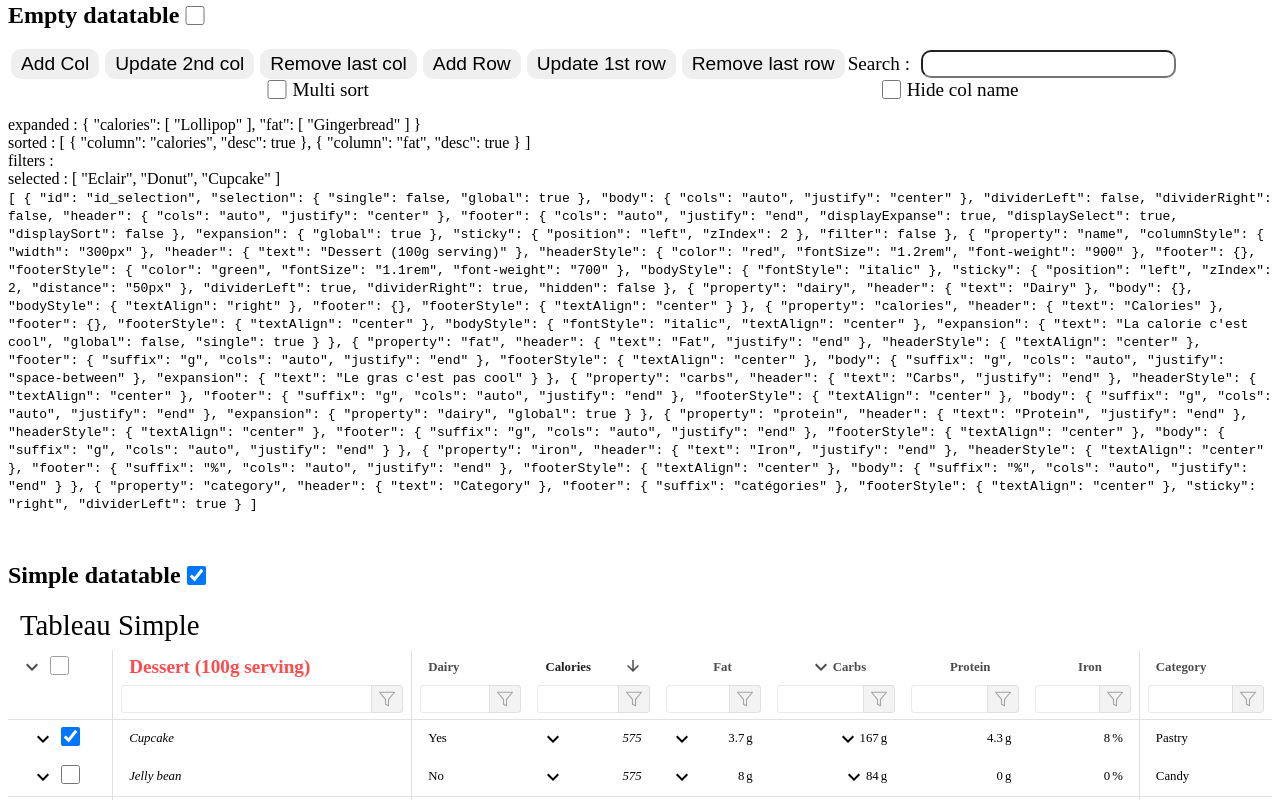
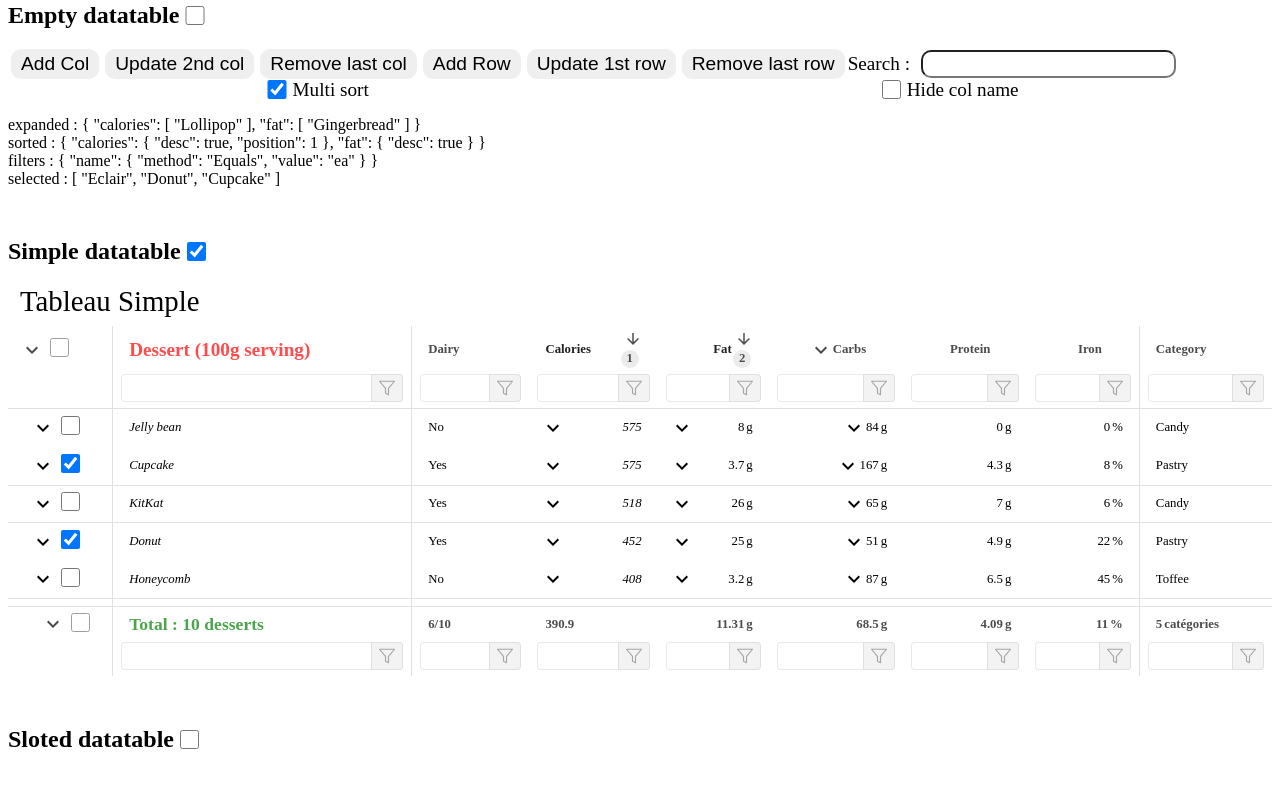
Before and after one commit to BOISSARD/vue3-bc-datatable, a Vue app: page / in a window 1280 px wide. Shown: the part 160-960 px from the top of the page. Built offline with nearby package versions, Linux system fonts and the light colour scheme.

Commit message:
Refactored a bit sort props format

```diff
--- a/src/App.vue
+++ b/src/App.vue
@@ -42,7 +42,8 @@
 	<div :style="{ width: '100%' }">sorted : {{ sorted }}</div>
 	<div :style="{ width: '100%' }">filters : {{ search }} {{ filters }}</div>
 	<div :style="{ width: '100%' }">selected : {{ selected }}</div>
-	<code>{{ headers }}</code>
+	<!-- <code>{{ headers }}</code> -->
+	<!-- <code>{{ items }}</code> -->
 	</template>
 
 <h2 id="tabSimple">Simple datatable <input type="checkbox" v-model="tabSimple"></h2>
@@ -73,7 +74,7 @@
 		v-model:select="selected"
 
 		:search="search"
-		v-model:filter="filters"
+		v-model:filters="filters"
 		:displayFilters="true"
 
 		v-model:expand="expanded"
@@ -108,7 +109,7 @@
 	v-model:select="selected"
 
 	:search="search"
-	v-model:filter="filters"
+	v-model:filters="filters"
 
 	v-model:expand="expanded"
 >
@@ -122,7 +123,8 @@
 	<!-- <template #progress="{ dense: densed, dark: darken }" class="px-1">
 		<v-progress-linear color="primary" :height="densed ? 3 : 6" :dark="darken" indeterminate rounded striped />
 	</template> -->
-	<template #progress="{ dense: densed, dark: darken }">
+	<template #progress="{ density: densed, dark: darken }">
+		density: {{ densed }} dark: {{ darken }}
 		<div style="width: 100%; text-align: center; font-size: 1.3rem;" class="divider">Loading...</div>
 	</template>
 
@@ -191,7 +193,7 @@
 import { ref, computed } from "vue"
 import moment from "moment"
 
-import { Datatable, DatatableCell, DatatableColumn, DatatableRow, DatatableSelection } from "./components"
+import { Datatable, DatatableCell, DatatableColumn, DatatableFilter, DatatableRow, DatatableSelection, DatatableSort } from "./components"
 
 const debug = ref(false)
 const densities = { "100": 100, "null": null, "default": "default", "compact": "compact", "comfortable": "comfortable" }
@@ -199,7 +201,7 @@ const density = ref("default")
 const empty = ref(false)
 const dark = ref(false)
 const loading = ref(false)
-const multiSort = ref(false)
+const multiSort = ref(true)
 const hideCol = ref(false)
 
 const tabEmpty = ref(false)
@@ -208,11 +210,13 @@ const tabSloted = ref(false)
 const tabNested = ref(false)
 
 //#region		Table with desserts
-const sorted = ref([{ column: 'calories', desc: true }, { column: 'fat', desc: true }])
 const search = ref("")
-const filters = ref(null)
+// const sorted = ref<DatatableSort>([{ column: 'calories', desc: true }, { column: 'fat', desc: true }])
+const sorted = ref<DatatableSort>({ 'calories': { desc: true, position: 1 }, 'fat': { desc: true } })
+// const filters = ref<DatatableFilter>([{ column: "name", method: "Equals", value: "ea" }])
+const filters = ref<DatatableFilter>({ 'name': { method: "Equals", value: "ea" } })
+const expanded = ref({ 'calories': ['Lollipop'], 'fat': ['Gingerbread'] })
 const selected = ref<DatatableSelection>(["Eclair", "Donut", "Cupcake"])
-const expanded = ref({ 'calories': ['Lollipop'], 'fat': ['Gingerbread'] })
 
 // const headers = computed<Partial<DatatableColumn>[]>(() => ([
 const headers = ref<Partial<DatatableColumn>[]>([
@@ -259,13 +263,13 @@ function countBy(array, iteratee = val => val) {
 
 type Item = { name:string, calories:number, fat:number, carbs:number, protein:number, iron:number, category:string, dairy:boolean } | { [key:string]: any }
 const items = ref<Array<Item>>([
+	{ name: 'Lollipop', calories: 392, fat: 0.2, carbs: 98, protein: 0, iron: 0.02, category: 'Candy', dairy: false }, // , style: { height: "100px", border: "thin solid red" }
 	{ name: 'Cupcake', calories: 575, fat: 3.7, carbs: 167, protein: 4.3, iron: 0.08, category: 'Pastry', dairy: true },
 	{ name: 'Jelly bean', calories: 575, fat: 8.0, carbs: 84, protein: 0.0, iron: 0, category: 'Candy', dairy: false },
 	{ name: 'KitKat', calories: 518, fat: 26.0, carbs: 65, protein: 7, iron: 0.06, category: 'Candy', dairy: true, dividerTop: true, dividerBottom: true},
 	{ name: 'Donut', calories: 452, fat: 25.0, carbs: 51, protein: 4.9, iron: 0.22, category: 'Pastry', dairy: true },
 	{ name: 'Honeycomb', calories: 408, fat: 3.2, carbs: 87, protein: 6.5, iron: 0.45, category: 'Toffee', dairy: false, dividerBottom: true, },
 	{ name: 'Frozen Yogurt', calories: 159, fat: 6.0, carbs: 24, protein: 4.0, iron: 0.01, category: 'Ice cream', dairy: true, },
-	{ name: 'Lollipop', calories: 392, fat: 0.2, carbs: 98, protein: 0, iron: 0.02, category: 'Candy', dairy: false }, // , style: { height: "100px", border: "thin solid red" }
 	{ name: 'Gingerbread', calories: 356, fat: 16.0, carbs: 49, protein: 3.9, iron: 0.16, category: 'Cookie', dairy: false, },
 	{ name: 'Eclair', calories: 237, fat: 16.0, carbs: 23, protein: 6.0, iron: 0.075, category: 'Cookie', dairy: true },
 	{ name: 'Ice cream sandwich', calories: 237, fat: 9.0, carbs: 37, protein: 4.3, iron: 0.01, category: 'Ice cream', dairy: true },
--- a/src/components/datatable.vue
+++ b/src/components/datatable.vue
@@ -124,7 +124,7 @@
                                                     :expanded="getExpandedValue(column, row)" :value="format(column, row)"
                                                 >
 
-                                                    <slot :name="`cell-${column.id}`"
+                                                    <slot :name="`cell-${column.id}-body`"
                                                         :row="row"
                                                         :whatPropId="whatPropId"
                                                         :displaying="getRows"
@@ -207,7 +207,8 @@
                                                 <DatatableCell v-else
                                                     :id="generateKey(`expansion-${identifiant}_${expansion}-${getId(row)}`, column)"
                                                     :colspan="getColumns.length"
-                                                    :class="[{ 'table-expansion-first-row': i == 0 && length > 1, 'table-expansion-last-row': i == length - 1 && length > 1, 'table-expansion-only-row': length == 1, },
+                                                    :class="[
+                                                        { 'table-expansion-first-row': i == 0 && length > 1, 'table-expansion-last-row': i == length - 1 && length > 1, 'table-expansion-only-row': length == 1, },
                                                         //...(row.class ?? [])
                                                     ]"
                                                     :style="{ ...getSticky(column), ...getRowHeightFromDensity, }"
@@ -295,6 +296,7 @@ import {
     DatatableSticky,
     StyleProps,
 DatatableDividers,
+DatatableColumnSort,
 } from ".";
 import RerenderChecker from "./rerender-checker.vue"
 // #endregion
@@ -318,8 +320,8 @@ const props = withDefaults(
         sort?: DatatableSort; // La manière dont est trié le tableau au départ
         multiSort?: boolean;
         group?: DatatableGroup; // La manière dont sont groupées les lignes du tableau par une colonne
-        search?: string;
-        filter?: DatatableFilter; // La manière dont sont filtrées les lignes du tableau
+        // search?: string;
+        filters?: DatatableFilter; // La manière dont sont filtrées les lignes du tableau
         expand?: DatatableExpansion; // La manière dont sont étendus les lignes de certaines colonnes
         select?: DatatableSelection; // la manière dont selectionner des lignes
         // ** headers to footers
@@ -329,7 +331,6 @@ const props = withDefaults(
         displayFooter?: boolean;
         stick?: DatatableSticky;
         // ** Design
-        // dense?: boolean;
         density?: 'default' | 'comfortable' | 'compact' | number | null;
         dark?: boolean;
         dividers?: DatatableDividers;
@@ -392,7 +393,7 @@ const columns = ref<Array<Partial<DatatableColumn>>>([]);
 watch(
     () => props.columns,
     () => {
-        console.info(`${props.identifiant} watch props.columns :`, props.columns)
+        // console.info(`${props.identifiant} watch props.columns :`, props.columns)
         if (Array.isArray(props.columns)) {
             columns.value = cloneDeep(props.columns);
         } else {
@@ -403,7 +404,7 @@ watch(
 );
 
 const getColumns = computed<DatatableColumn[]>(() => {
-    console.log(`====================================\n${props.identifiant} getColumns :`, columns.value);
+    // console.log(`====================================\n${props.identifiant} getColumns :`, columns.value);
     if (!columns.value) return [];
     let retour = [];
 
@@ -421,9 +422,9 @@ const getColumns = computed<DatatableColumn[]>(() => {
     }
 
     /* Log Columns
-      console.groupCollapsed(`${props.identifiant} getColumns :`);
-      console.table(columns.value )
-      console.groupEnd(); //*/
+    console.groupCollapsed(`${props.identifiant} getColumns :`);
+    console.table(columns.value )
+    console.groupEnd(); //*/
 
     return retour;
     // return columns.value
@@ -436,7 +437,7 @@ let rows = ref<Array<Partial<DatatableRow>>>([]);
 watch(
     () => props.rows,
     () => {
-        console.info(`${props.identifiant} watch props.rows :`, props.rows)
+        // console.info(`${props.identifiant} watch props.rows :`, props.rows)
         if (Array.isArray(props.rows)) {
             rows.value = cloneDeep(props.rows);
         } else {
@@ -452,30 +453,35 @@ const getRows = computed(() => {
     let retour: Partial<DatatableRow>[] = [...rows.value];
 
     // /***   Filtre les élements suivant la recherche
-    if (props.search)
-        retour = retour.filter((r) => {
-            let includeFilter = false;
-            for (let col of getColumns.value) {
-                if (col.filter) {
-                    if (typeof col.filter === "function") {
-                        includeFilter = col.filter(props.search, r[col.id]);
-                    } else if (r[col.id]) {
-                        includeFilter = `${r[col.id]}`.match(new RegExp(props.search, "i"));
-                    }
-                    if (includeFilter) return true;
-                }
-            }
-            return false;
-        }); // */
+    // if (props.search)
+    //     retour = retour.filter((r) => {
+    //         let includeFilter = false;
+    //         for (let col of getColumns.value) {
+    //             if (col.filter) {
+    //                 if (typeof col.filter === "function") {
+    //                     includeFilter = col.filter(props.search, r[col.id]);
+    //                 } else if (r[col.id]) {
+    //                     includeFilter = `${r[col.id]}`.match(new RegExp(props.search, "i"));
+    //                 }
+    //                 if (includeFilter) return true;
+    //             }
+    //         }
+    //         return false;
+    //     }); // */
+
+    // /***   Filtre les élements suivant les filtres
+    // retour = retour.filter((r) => {
+    console.log(`${props.identifiant} watch props.rows, filters :`, props.filters)
+    // });
+    // */
 
     // /***   Trie les élements dans l'ordre
     retour.sort((s1: Partial<DatatableRow>, s2: Partial<DatatableRow>) => {
         let sortResult = 0;
-        // console.log(`${this.identifiant}`,this.sorting)
-        for (let s of sorting.value) {
-            let r1 = s1[s.column],
-                r2 = s2[s.column];
-            let col = getColumns.value.find((c: DatatableColumn) => c.id === s.column);
+        for (let s of Object.keys(sorting.value)) {
+            let r1 = s1[s],
+                r2 = s2[s];
+            let col = getColumns.value.find((c: DatatableColumn) => c.id === s);
             if (col) {
                 if (typeof col.sort == "boolean") {
                     if (typeof r1 === "string" && typeof r2 === "string")
@@ -493,7 +499,7 @@ const getRows = computed(() => {
             if (sortResult === undefined)
                 throw new Error(`Sort method ${col.sort} invalid for column ${col.id}`);
             if (sortResult == 0) continue;
-            if (s.desc) sortResult *= -1;
+            if (sorting.value[s].desc) sortResult *= -1;
             break;
         }
         return sortResult;
@@ -548,15 +554,37 @@ function format(
 //#endregion    ###     FILTER      ###
 
 //#region       ###     SORT     ###
-const sorting = ref<DatatableSort>([]);
+const sorting = ref<DatatableSort>({});
 
 function watchSortAndMultiSort() {
     if (!props.sort) return;
     if (!props.multiSort) {
-        sorting.value = props.sort.slice(0, 1);
+        const paires = Object.entries(props.sort);
+        if (paires.length) {
+            const premier = paires[0];
+            // console.log("watchSortAndMultiSort", paires, premier)
+            sorting.value = { [premier[0]]: cloneDeep(premier[1]) } //props.sort.slice(0, 1);
+        } else sorting.value = {}
     } else {
-        sorting.value = props.sort.map((s) => Object.assign({}, s));
-    }
+        sorting.value = cloneDeep(props.sort)
+        // let positions : number[] = []
+        // sorting.value = Object.fromEntries(Object.entries(props.sort).map(([col, s], i) => {
+        //     console.log(i, col, s, positions)
+        //     let position = s.position
+        //     if (position === undefined) position = i
+        //     else if (position >= Object.keys(props.sort).length) position = i
+        //     if (positions.includes(position))
+
+        //     positions.push(position)
+        //     return [col, {
+        //         sorted: s.sorted,
+        //         desc: s.desc,
+        //         expansion: s.expansion,
+        //         position
+        //     } as DatatableColumnSort]
+        // }))
+    }
+    console.log("watchSortAndMultiSort", sorting.value)
 }
 
 watch(
@@ -577,8 +605,8 @@ watch(
 function findColumnSort(column: DatatableColumn) {
     let found: null | DatatableColumnSort = null,
         position: number = 0;
-    sorting.value?.forEach((col: DatatableColumnSort, i: number) => {
-        if (col.column === column.id) {
+    Object.entries(sorting.value)?.forEach(([key, col]: [string, DatatableColumnSort], i: number) => {
+        if (key === column.id) {
             found = col;
             position = i;
             return;
@@ -591,40 +619,46 @@ function findColumnSort(column: DatatableColumn) {
 }
 
 function updateSort(column: DatatableColumn, action: string) {
-    // console.log(`${this.identifiant}`,"updateSort", action, column)
+    console.log(`${props.identifiant}`,"updateSort", sorting.value, action, column)
     if (!sorting.value) return;
-    let foundIndex = sorting.value.findIndex(
-        (col: DatatableColumnSort) => col.column === column.id
-    );
-    if (foundIndex === undefined) return;
 
     if (action == "position") {
+        let foundIndex = Object.keys(sorting.value).indexOf(column.id)
         // Si on souhaite changer la position de la colonne dans le sort
-        // console.log(`${this.identifiant}`,"change position", foundIndex, this.sorting.length)
-        sorting.value.splice(
-            (foundIndex + 1) % sorting.value.length,
+
+        console.log(`${props.identifiant}`,"change position", foundIndex, Object.keys(sorting.value).length)
+
+        let newOrder = Object.keys(sorting.value)
+        newOrder.splice(
+            (foundIndex + 1) % newOrder.length,
             0,
-            sorting.value.splice(foundIndex, 1)[0]
+            newOrder.splice(foundIndex, 1)[0]
         );
+        console.log(Object.keys(sorting.value), newOrder)
+
+        sorting.value = Object.fromEntries(newOrder.map(name => ([name, sorting.value[name]]) ))
     } else {
+        let found = sorting.value[column.id];
         // Si on souhaite modifier l'utilisation de la colonne dans le sort
-        // console.log(`${this.identifiant}`,"change sort", foundIndex)
-        if (foundIndex < 0) {
+        // console.log(`${props.identifiant}`,"change sort", found)
+        if (!found) {
             // Si La colonne n'est pas utilisée
-            if (props.multiSort) sorting.value.push({ column: column.id, desc: false });
-            else
-                sorting.value.splice(0, sorting.value.length, { column: column.id, desc: false });
+            if (props.multiSort) {
+                sorting.value[column.id] = { desc: false };
+            } else {
+                sorting.value = { [column.id]: { desc: false } };
+            }
         } else {
             // Si la colonne est déjà utilisée dans le sort
-            let found = sorting.value[foundIndex];
-            if (!found.desc)
-                sorting.value.splice(foundIndex, 1, Object.assign(found, { desc: true }));
-            //found.desc = true // Et que le sens est ascendant alors on passe en descendant
-            else sorting.value.splice(foundIndex, 1); // Sinon vu que le sens est descendant on retire la colonne du sort
-        }
-    }
-
-    // console.log(`${this.identifiant} updateSort :`, sorting.value)
+            if (!found.desc) {
+                found.desc = true; // Passer en mode descendant
+            } else {
+                delete sorting.value[column.id]; // Retirer la colonne du sort
+            }
+        }
+    }
+
+    console.log(`${props.identifiant} updateSort :`, sorting.value)
     emit("update:sort", sorting.value);
 }
 //#endregion    ###     SORT    ###
--- a/src/components/types.ts
+++ b/src/components/types.ts
@@ -51,6 +51,7 @@ export class DatatableColumn {
     // pour définir si le filtrage fonctionne sur les valeurs de cette colonne
     filter: boolean // pour activer ou désactiver le filtrage sur la colonne
         | Function // activer en définissant la fonction lambda, args : filter (string de recherche), valeur (any)
+        | Array<{ label: string, method: Function }>
     = true
     // Voir pour avoir un filtre complexe sur chaque en-tête et faire une recherche en profondeur dans les tableaux imbriqués
 
@@ -105,12 +106,13 @@ export type DatatableRow = {
 
 //#region Sort
 export class DatatableColumnSort {
-    column?: string
+    // column?: string
     sorted?: boolean = false
     desc?: boolean = false
     expansion?: null | DatatableSort
+    position?: number = 0
 }
-export type DatatableSort = Array<DatatableColumnSort>
+export type DatatableSort = { [column: string]: DatatableColumnSort } // Array<DatatableColumnSort>
 // let test: DatatableSort = [{column:"yolo"}, {column:"embeded", desc: false, expansion: [{ column: "lol", desc: true}] }, {column:"don't sort", sorted: false, expansion: [{ column: "lol", desc: true}] }]
 //#endregion
 
@@ -125,14 +127,22 @@ export type DatatableGroup = Array<DatatableColumnGroup>
 
 //#region Filter
 export class DatatableColumnFilter {
-    column?: string
-    method?: null | Function = (a: DatatableCell , b: DatatableCell ) => a == b
-    value?: DatatableCell
-    expansion?: null | DatatableColumnFilter
+    // column?: string
+    method?: null | (keyof filtersLabels) = "Equals" // | Function = (a: DatatableCell , b: DatatableCell ) => a == b
+    value?: any
+    expansion?: null | DatatableFilter
 }
-export type DatatableFilter = DatatableCell | Array<DatatableColumnFilter>
+export type DatatableFilter = Function |  { [column: string]: DatatableColumnFilter } // Array<DatatableColumnFilter>
 
-export const filterFunctions = {
+export type DatatableFilterValueType = null | "boolean" | "number" | "string" | "Date" | "object"
+export const filtersFunctions = {
+
+    it(value) {
+        return !!value
+    },
+    in(value) {
+        return value === null || value === undefined
+    },
 
     eq(value, comparison) {
         if (typeof value === "number") return value === comparison
@@ -162,8 +172,8 @@ export const filterFunctions = {
         throw new Error(`"Less Than or Equals" filter not implemented for ${value} typeof ${typeof value === "object" ? value.constructor.name : typeof value}`)
     },
 
-    in(value) {
-        return value === null || value === undefined
+    be(value, min, max) {
+        return filtersFunctions.ge(value, min) && filtersFunctions.le(value, max)
     },
 
     includes(value, comparison) {
@@ -175,8 +185,49 @@ export const filterFunctions = {
     },
     ew(value, comparison: string) {
         return comparison.endsWith(value)
-    }
+    },
 
+    ct(value, comparison: string) {
+        throw new Error("Match Regex not implemented")
+    },
+
+}
+export const filtersLabels = {
+    "No filter": null, //() => true,
+
+    "True": (...args) => filtersFunctions.it(...args),
+    "False": (...args) => !filtersFunctions.it(...args),
+
+    "Equals": (...args) => filtersFunctions.eq(...args),
+    "Not equals": (...args) => !filtersFunctions.eq(...args),
+
+    "Greater Than": (...args) => filtersFunctions.gt(...args),
+    "Greater Than or Equal": (...args) => filtersFunctions.ge(...args),
+
+    "Less Than": (...args) => filtersFunctions.lt(...args),
+    "Less Than or Equal": (...args) => filtersFunctions.le(...args),
+
+    "Between": (...args) => filtersFunctions.be(...args),
+
+    "Is Null": (...args) => filtersFunctions.in(...args),
+    "Not Null": (...args) => !filtersFunctions.in(...args),
+
+    "Contains": (...args) => filtersFunctions.includes(...args),
+    "Doesn't Contain": (...args) => !filtersFunctions.includes(...args),
+
+    "Starts With": (...args) => filtersFunctions.sw(...args),
+    "Doesn't start With": (...args) => !filtersFunctions.sw(...args),
+    "Ends With": (...args) => filtersFunctions.ew(...args),
+    "Doesn't end With": (...args) => !filtersFunctions.ew(...args),
+
+    "Corresponds Regex": (...args) => filtersFunctions.ct(...args),
+}
+export const filtersLabelsForTypes = {
+    "boolean": ["No filter", "True", "False", ],
+    "number": ["No filter", "Equal", "Not equal", "Greater Than", "Greater Than or Equal", "Less Than", "Less Than or Equal", ],
+    "string": ["No filter", "True", "False", "Contains", "Doesn't Contain", "Starts With", "Doesn't start With", "Ends With", "Doesn't end With", "Corresponds Regex", ],
+    "object": ["No filter", "True", "False", "Is Null", "Not Null", ],
+    "Date": ["No filter", "Is Null", "Not Null", "Equals", "Not equals", "Greater Than", "Greater Than or Equal", "Less Than", "Less Than or Equal", ],
 }
 //#endregion
 
@@ -214,7 +265,7 @@ export type DatatableDraggable = boolean | { rows?: boolean, columns?: boolean }
 // let test: DatatableDraggable = { columns: true, "col2": true, "col4" : { "col4-2": { rows: true } } }
 //#endregion
 
-//#region Draggable
+//#region Resizable
 export type DatatableResizable = boolean | { rows?: boolean, columns?: boolean } & { [key: string]: DatatableResizable }
 // let test: DatatableResizable = { columns: true, "col2": true, "col4" : { "col4-2": { rows: true } } }
 //#endregion
```
Also changed, not shown: src/components/datatable-headers.vue (+8 -2 lines).
